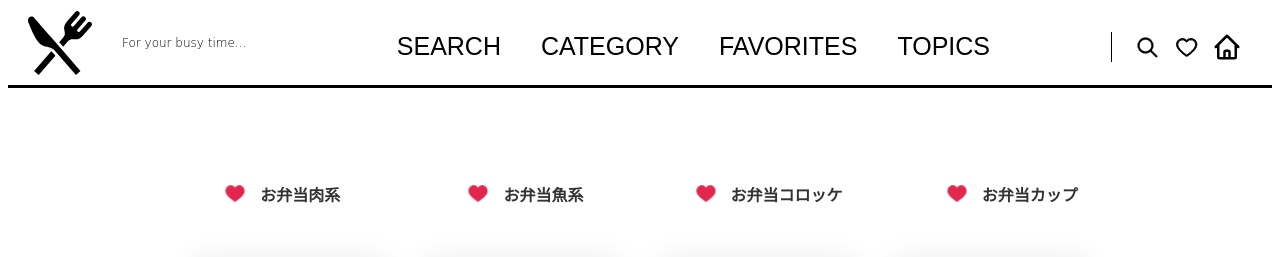
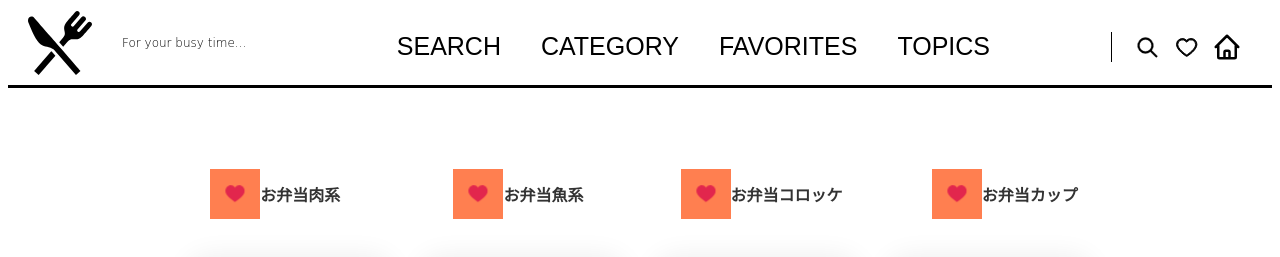
Before and after one commit to AS222-yuuhei3141/-, a Flask app: template templates/practice.html in a window 1280 px wide. Shown: the top 257 px of the page. Run offline with Flask 2, Linux system fonts and the light colour scheme; the template is opened without the code that fills it, so the values that code supplies are empty; some libraries are stand-ins or nearby versions.

Commit message:
Tue, Sep 13, 2022, 5:37 PM +00:00

```diff
--- a/static/ajax.css
+++ b/static/ajax.css
@@ -290,3 +290,7 @@ button:hover::before {
 }
 
 /* ハートのイイねについてのcss */
+
+svg {
+    background-color: coral;
+}
```
